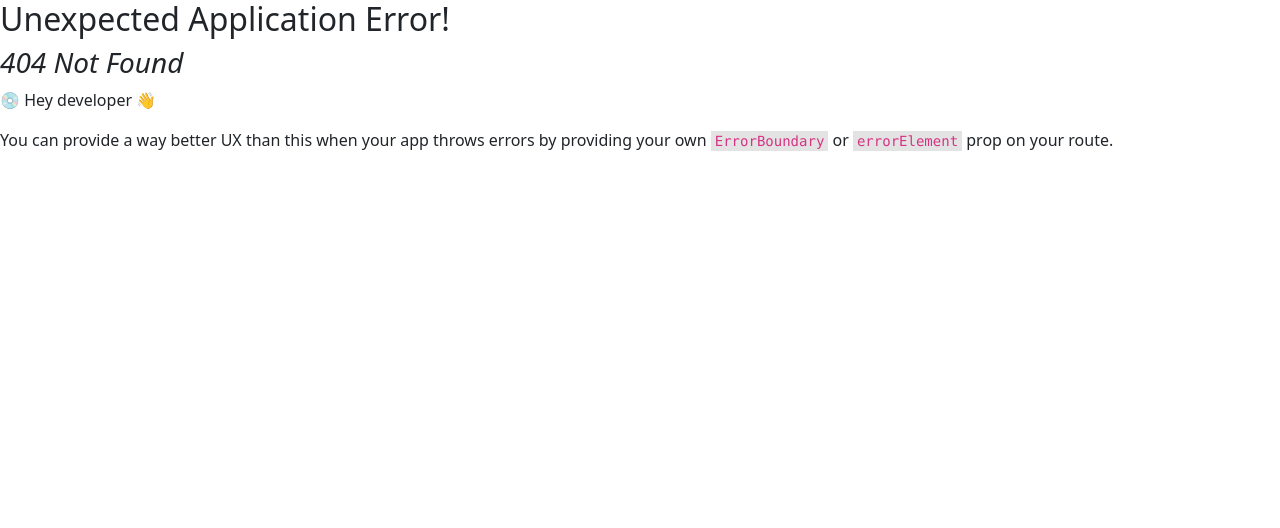
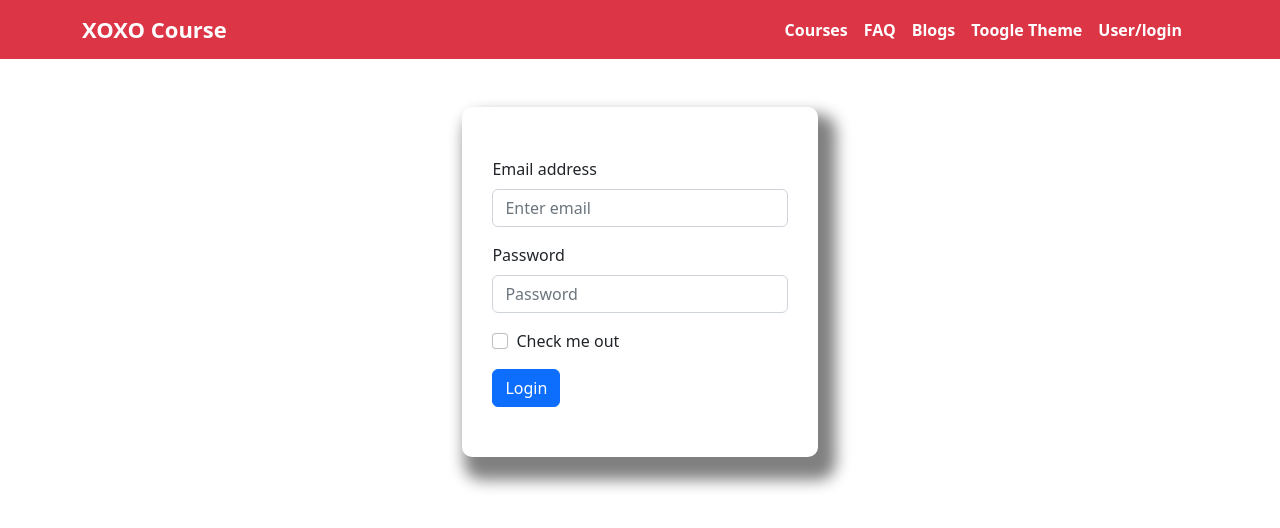
Before and after one commit to developermamoon/xoxo-course-client-side, a React (Create React App) app: page /login in a window 1280 px wide. Before the commit this address had no page. Shown: the top 528 px of the page. Built offline with nearby package versions, Linux system fonts and the light colour scheme.

Commit message:
login page structrue done

```diff
--- /dev/null
+++ b/src/Components/Pages/Login/Login.css
@@ -0,0 +1,35 @@
+.form-parent{
+    margin: 0 auto;
+}
+
+
+Form{
+    width: 30%;
+    box-shadow: 10px 15px 15px 8px grey;
+    border-radius: 10px;
+    padding: 50px 30px;
+ }
+
+
+ /*------------------- tab view  ---------------*/
+
+ @media only screen and (min-width: 577px) and (max-width: 990px) {
+    Form {
+            width: 50%;
+            box-shadow: 10px 15px 15px 8px grey;
+            border-radius: 10px;
+            padding: 20px 20px;
+        }
+ }
+
+
+
+ /*------------------- Mobile view  ---------------*/
+ @media only screen and (max-width: 576px) {
+    Form {
+            width: 100%;
+            box-shadow: 10px 15px 15px 8px grey;
+            border-radius: 10px;
+            padding: 20px 20px;
+        }
+ }
--- a/src/Components/Pages/Login/Login.js
+++ b/src/Components/Pages/Login/Login.js
@@ -0,0 +1,32 @@
+import React from 'react';
+import Button from 'react-bootstrap/Button';
+import Form from 'react-bootstrap/Form';
+import './Login.css'
+
+const Login = () => {
+    return (
+        <div className='form-parent m-5 d-flex justify-content-center'>
+            <Form>
+                <Form.Group className="mb-3" controlId="formBasicEmail">
+                    <Form.Label>Email address</Form.Label>
+                    <Form.Control name='name' type="email" placeholder="Enter email" />
+                </Form.Group>
+
+                <Form.Group className="mb-3" controlId="formBasicPassword">
+                    <Form.Label>Password</Form.Label>
+                    <Form.Control name='password' type="password" placeholder="Password" />
+                </Form.Group>
+
+                <Form.Group className="mb-3" controlId="formBasicCheckbox">
+                    <Form.Check type="checkbox" label="Check me out" />
+                </Form.Group>
+
+                <Button variant="primary" type="submit">
+                    Login
+                </Button>
+            </Form>
+        </div>
+    );
+};
+
+export default Login;
--- a/src/Routes/Routes.js
+++ b/src/Routes/Routes.js
@@ -4,6 +4,7 @@ import Blogs from "../Components/Pages/Blogs/Blogs";
 import Courses from "../Components/Pages/Courses/Courses";
 import FAQ from "../Components/Pages/FAQ/FAQ";
 import Home from "../Components/Pages/Home/Home";
+import Login from "../Components/Pages/Login/Login";
 
 export const routes = createBrowserRouter([
     {path: '/', element: <Main></Main>, children: [
@@ -11,5 +12,6 @@ export const routes = createBrowserRouter([
         {path: '/blogs', element: <Blogs></Blogs>},
         {path: '/faq', element: <FAQ></FAQ>},
         {path: '/courses', element: <Courses></Courses>},
+        {path: '/login', element: <Login></Login>},
     ]},
 ])
```
